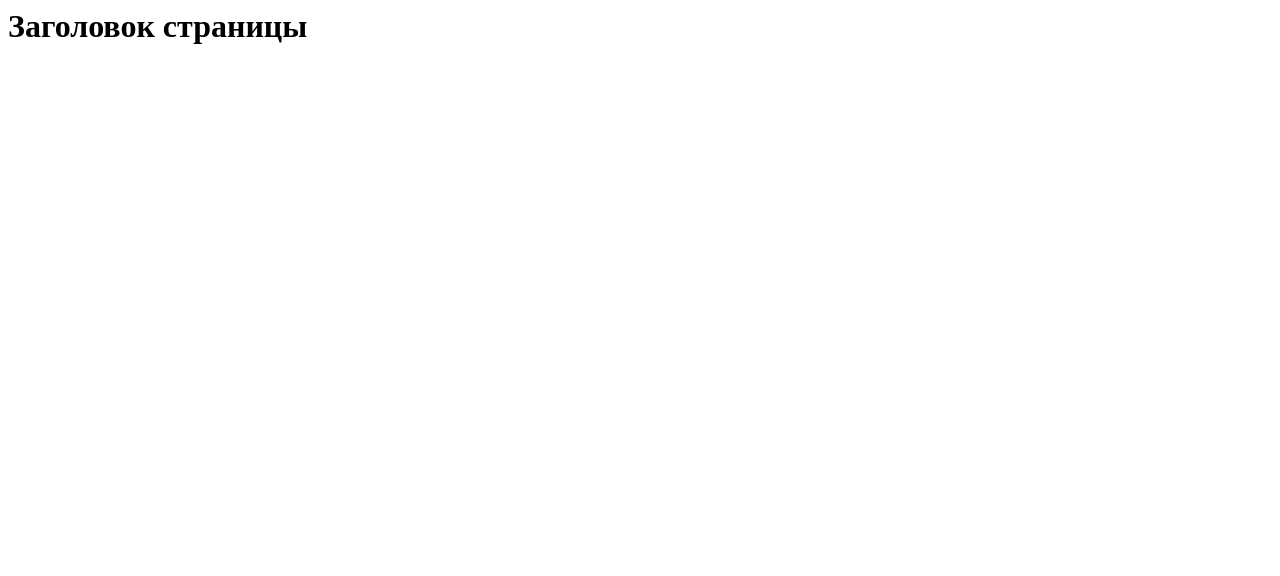
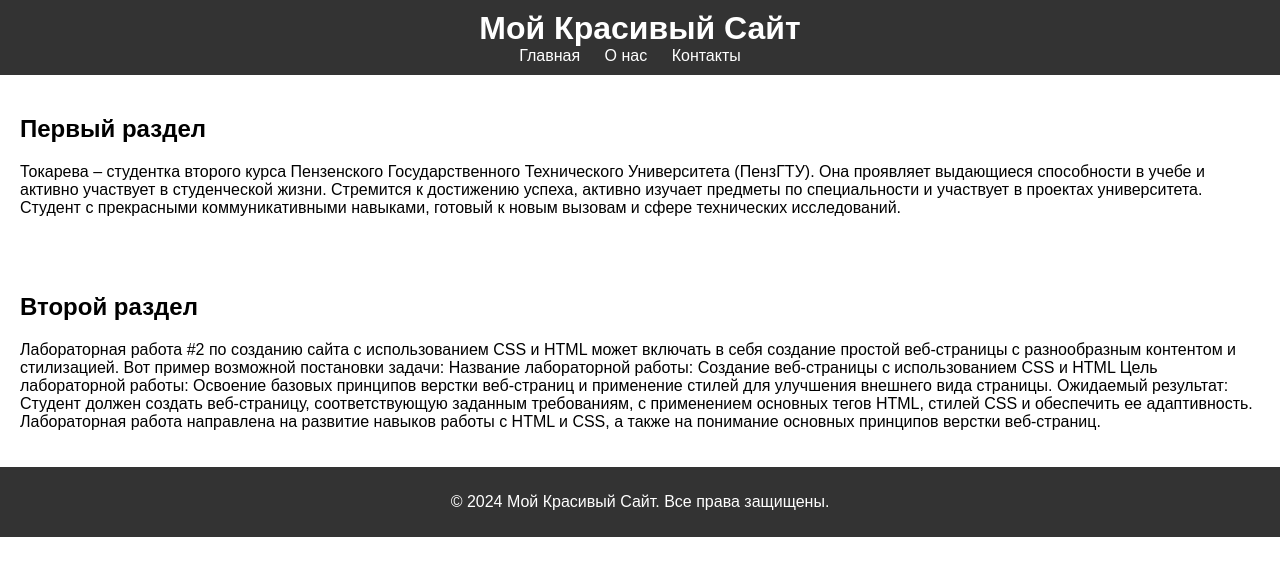
Before and after one commit to tanyattV/testproject, a plain HTML site: page index.html in a window 1280 px wide. Drawn offline with Linux system fonts and the light colour scheme.

Commit message:
Add files via upload

```diff
--- a/index.html
+++ b/index.html
@@ -1 +1,49 @@
-<h1>Заголовок страницы</h1>
+<!DOCTYPE html>
+<html lang="en">
+<head>
+    <meta charset="UTF-8">
+    <meta name="viewport" content="width=device-width, initial-scale=1.0">
+    <title>Мой Красивый Сайт</title>
+    <link rel="stylesheet" href="styles.css"> <!-- Подключение CSS файла -->
+</head>
+<body>
+
+    <!-- Шапка -->
+    <header>
+        <h1>Мой Красивый Сайт</h1>
+        <nav>
+            <ul>
+                <li><a href="#">Главная</a></li>
+                                <li><a href="#">О нас</a></li>
+                <li><a href="#">Контакты</a></li>
+            </ul>
+        </nav>
+    </header>
+
+    <!-- Содержимое разделов -->
+    <section>
+        <h2>Первый раздел</h2>
+        <p>Токарева  – студентка второго курса Пензенского Государственного Технического Университета (ПензГТУ). Она проявляет выдающиеся способности в учебе и активно участвует в студенческой жизни. Стремится к достижению успеха, активно изучает предметы по специальности и участвует в проектах университета. Студент с прекрасными коммуникативными навыками, готовый к новым вызовам и сфере технических исследований.</p>
+    </section>
+
+    <section>
+        <h2>Второй раздел</h2>
+        <p>Лабораторная работа #2 по созданию сайта с использованием CSS и HTML может включать в себя создание простой веб-страницы с разнообразным контентом и стилизацией. Вот пример возможной постановки задачи:
+
+Название лабораторной работы: Создание веб-страницы с использованием CSS и HTML
+
+Цель лабораторной работы: Освоение базовых принципов верстки веб-страниц и применение стилей для улучшения внешнего вида страницы.
+
+Ожидаемый результат:
+Студент должен создать веб-страницу, соответствующую заданным требованиям, с применением основных тегов HTML, стилей CSS и обеспечить ее адаптивность.
+
+Лабораторная работа направлена на развитие навыков работы с HTML и CSS, а также на понимание основных принципов верстки веб-страниц.</p>
+    </section>
+
+    <!-- Футер -->
+    <footer>
+        <p>&copy; 2024 Мой Красивый Сайт. Все права защищены.</p>
+    </footer>
+
+</body>
+</html>
--- /dev/null
+++ b/styles.css
@@ -0,0 +1,43 @@
+body {
+    font-family: 'Arial', sans-serif;
+    margin: 0;
+    padding: 0;
+}
+
+header {
+    background-color: #333;
+    color: #fff;
+    padding: 10px;
+    text-align: center;
+}
+
+header h1 {
+    margin: 0;
+}
+
+nav ul {
+    list-style: none;
+    margin: 0;
+    padding: 0;
+}
+
+nav li {
+    display: inline;
+    margin-right: 20px;
+}
+
+nav a {
+    text-decoration: none;
+    color: #fff;
+}
+
+section {
+    padding: 20px;
+}
+
+footer {
+    background-color: #333;
+    color: #fff;
+    padding: 10px;
+    text-align: center;
+}
```
